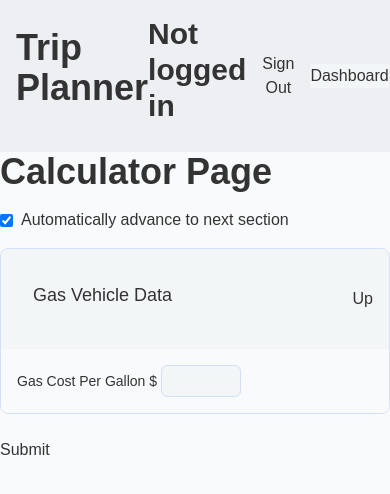
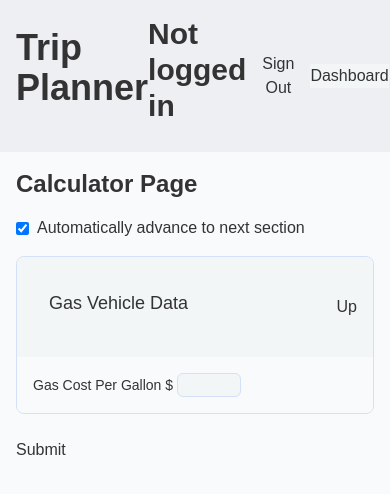
Before and after one commit to adamhinton/mileagebuddy, a Next.js app: page /calculator in a window 390 px wide. Shown: the top 494 px of the page. Built offline with nearby package versions, Linux system fonts and the light colour scheme; no server answers.

Commit message:
more responsive form styling

```diff
--- a/src/app/calculator/page.tsx
+++ b/src/app/calculator/page.tsx
@@ -99,8 +99,8 @@ export type VehicleForTesting = z.infer<typeof VehicleForTestingSchema>;
 
 const CalculatorPage = () => {
 	return (
-		<section className="h-screen">
-			<h1>Calculator Page</h1>
+		<section className="h-screen p-4 sm:p-6 md:p-8">
+			<h1 className="text-2xl sm:text-3xl md:text-4xl">Calculator Page</h1>
 
 			<CalculateMileageForm />
 		</section>
--- a/src/app/globals.css
+++ b/src/app/globals.css
@@ -33,7 +33,7 @@
 
 	/* Small number input (<5 digits) in Forms. See MileageCalcFormNumberInput.tsx*/
 	.mileage-calc-form-number-input {
-		@apply w-20 px-2 py-1 h-8
+		@apply w-16 px-1 py-1 h-6
   text-neutral-text
   bg-background-elevated
   border border-primary-100
@@ -46,12 +46,18 @@
   dark:border-primary-200
   disabled:opacity-50
   disabled:cursor-not-allowed;
+
+		@apply sm:w-20 sm:h-6 sm:px-2 sm:py-3;
+		@apply md:w-24 md:h-8 md:p-4;
 	}
 
 	.mileage-calc-form-section {
 		@apply mb-6 border border-primary-100
   rounded-lg overflow-hidden
   transition-all duration-200;
+
+		@apply sm:mb-8;
+		@apply md:mb-10;
 	}
 
 	.mileage-calc-form-section-header {
@@ -59,12 +65,18 @@
   p-4 bg-background-elevated
   hover:bg-background-highlight
   transition-colors;
+
+		@apply sm:p-6;
+		@apply md:p-8;
 	}
 
 	.mileage-calc-form-section-content {
 		@apply p-4 bg-background-base
   grid gap-4
   transition-all duration-200;
+
+		@apply sm:p-6 sm:gap-6;
+		@apply md:p-8 md:gap-8;
 	}
 }
 
```
Lines whose indentation alone changed are shown as unchanged.
